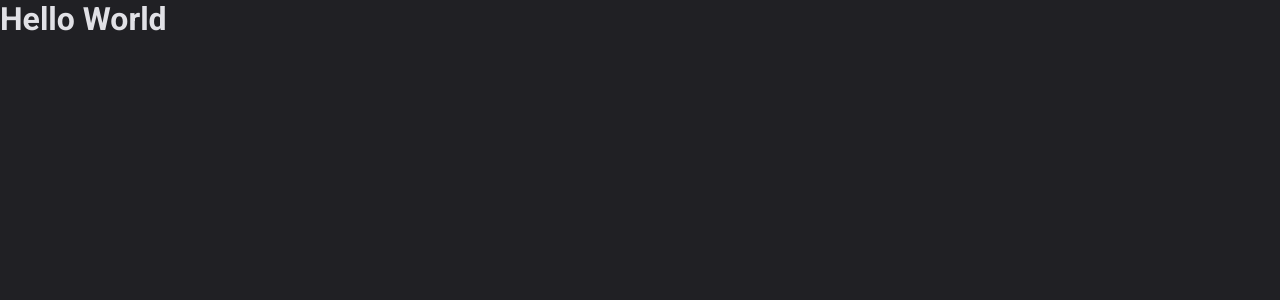
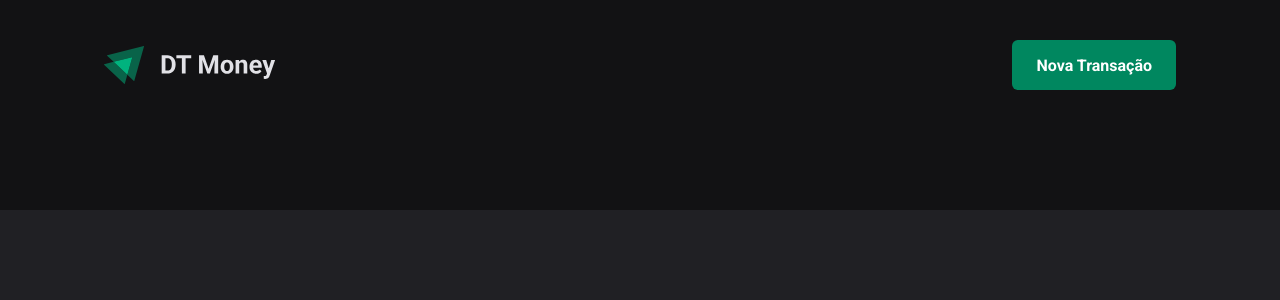
Before and after one commit to AlanRehfeldt/Rocketseat_IgniteReact-03_dt_money, a React (Vite) app: page / in a window 1280 px wide. Shown: the top 300 px of the page. Built offline with nearby package versions, Linux system fonts and the light colour scheme.

Commit message:
componente Header

```diff
--- a/src/App.tsx
+++ b/src/App.tsx
@@ -1,12 +1,13 @@
 import { ThemeProvider } from "styled-components";
 import { defaultTheme } from "./styles/themes/default";
 import { GlobalStyle } from "./styles/global";
+import { Transactions } from "./pages/Transactions";
 
 export function App() {
   return (
       <ThemeProvider theme={defaultTheme}>
         <GlobalStyle />
-        <h1>Hello World</h1>
+        <Transactions />
       </ThemeProvider>
     )
 }
--- /dev/null
+++ b/src/components/Header/index.tsx
@@ -0,0 +1,13 @@
+import { HeaderContainer, HeaderContent, NewTransactionButton } from "./styles";
+import logoImg from "../../assets/logo.svg";
+
+export function Header() {
+  return (
+    <HeaderContainer>
+      <HeaderContent>
+        <img src={logoImg} alt="" />
+        <NewTransactionButton>Nova Transação</NewTransactionButton>
+      </HeaderContent>
+    </HeaderContainer>
+  )
+}
--- /dev/null
+++ b/src/components/Header/styles.ts
@@ -0,0 +1,33 @@
+import styled from "styled-components";
+
+export const HeaderContainer = styled.header`
+  background: ${props => props.theme['gray-900']};
+  padding: 2.5rem 0 7.5rem;
+`
+
+export const HeaderContent = styled.div`
+  width: 100%;
+  max-width: 1120px;
+  margin: 0 auto;
+  padding: 0 1.5rem;
+
+  display: flex;
+  align-items: center;
+  justify-content: space-between;
+`
+
+export const NewTransactionButton = styled.button`
+  height: 50px;
+  border: 0;
+  background: ${props => props.theme['green-500']};
+  color: ${props => props.theme.white};
+  font-weight: bold;
+  padding: 0 1.5rem;
+  border-radius: 6px;
+  cursor: pointer;
+
+  &:hover {
+    background: ${props => props.theme['green-700']};
+    transition: background-color 0.2s;
+  }
+`
--- /dev/null
+++ b/src/pages/Transactions/index.tsx
@@ -0,0 +1,9 @@
+import { Header } from "../../components/Header";
+
+export function Transactions() {
+  return (
+    <div>
+      <Header />
+    </div>
+  )
+}
```
Also changed, not shown: src/assets/logo.svg (added), src/pages/Transactions/styles.ts (added).
